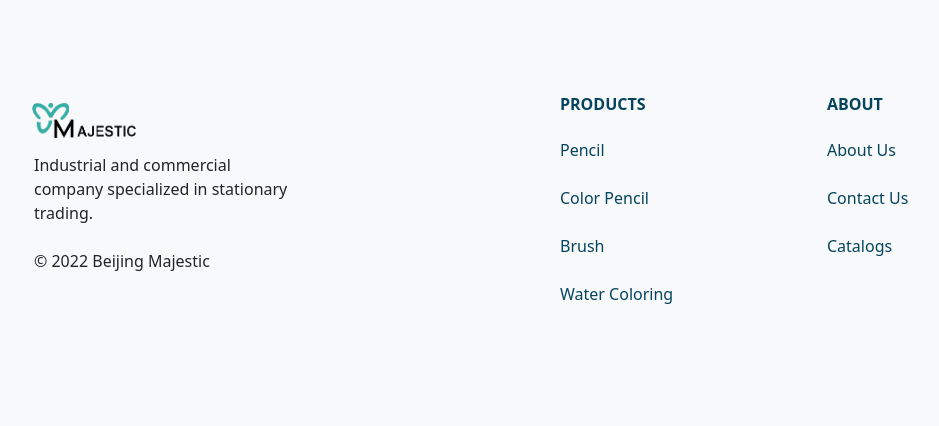
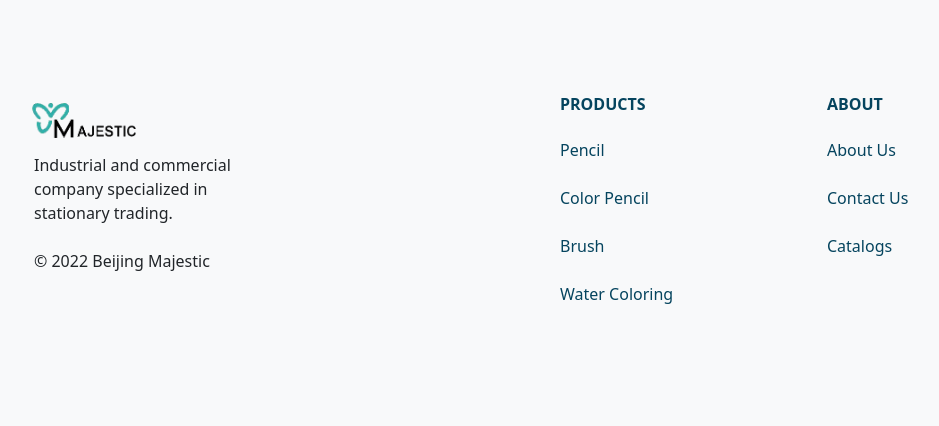
Before and after one commit to YRD-Software/bjmajestic.com, a Django app: page /about/ in a window 1280 px wide. Shown: the part 927-1353 px from the top of the page, without its empty margins (92-1031 px from the left). Run offline with Django 3.2, Linux system fonts and the light colour scheme; data that the repository does not hold is empty.

Commit message:
Update footer

```diff
--- a/products/templates/homepage/base.html
+++ b/products/templates/homepage/base.html
@@ -60,17 +60,21 @@
 
 <footer class="p-5 bg-light">
 	<div class="container p-5">
-		<div class="row">
-			<div class="col-6">
+		<div class="row justify-content-evenly">
+			<div class="col-lg-6 col-10 order-4 order-lg-1">
 				<img src="{% static 'products/logo_transBG.png' %}" height="50" />
-				<div class="w-50 ms-2 mt-2">
-					<p>Industrial and commercial company specialized in stationary trading.</p>
-				</div>
-				<div class="w-50 ms-2 mt-4">
-					<p>© 2022 Beijing Majestic</p>
+				<div class="row">
+					<div class="col-xl-6 col-auto">
+						<div class="ms-2 mt-2">
+							<p>Industrial and commercial company specialized in stationary trading.</p>
+						</div>
+						<div class="ms-2 mt-4">
+							<p>© 2022 Beijing Majestic</p>
+						</div>
+					</div>
 				</div>
 			</div>
-			<div class="col">
+			<div class="col-lg-3 col-5 order-1 order-lg-2">
 				<h6 class="text-uppercase text-navyblue fw-bold mb-4">Products</h6>
 				<ul class="list-unstyled">
 					<li class="list-group-item mb-4"><a class="text-navyblue" href="#">Pencil</a></li>
@@ -79,7 +83,7 @@
 					<li class="list-group-item mb-4"><a class="text-navyblue" href="#">Water Coloring</a></li>
 				  </ul>
 			</div>
-			<div class="col">
+			<div class="col-lg-3 col-5 order-2 order-lg-3">
 				<h6 class="text-uppercase text-navyblue fw-bold mb-4">About</h6>
 				<ul class="list-unstyled">
 					<li class="list-group-item mb-4"><a class="text-navyblue" href="#">About Us</a></li>
@@ -87,6 +91,7 @@
 					<li class="list-group-item mb-4"><a class="text-navyblue" href="#">Catalogs</a></li>
 				</ul>
 			</div>
+			<div class="w-100 d-block d-lg-none order-3"></div>
 		</div>
 	</div>
 </footer>
```
